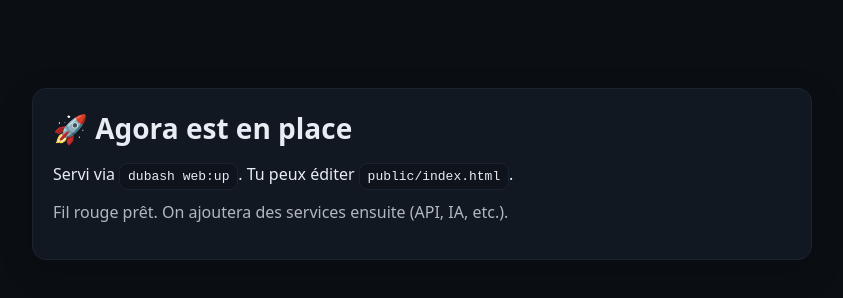
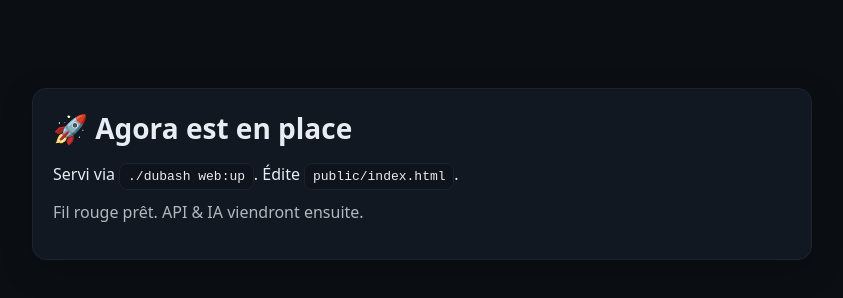
Before and after one commit to aferedye/agora, a plain HTML site: page public/index.html in a window 1280 px wide. Shown: the whole page, without its empty margins (218-1061 px from the left). Drawn offline with Linux system fonts and the light colour scheme.

Commit message:
feat: squelette Bash initial (dubash, web stub, DOC)

```diff
--- a/public/index.html
+++ b/public/index.html
@@ -1,8 +1,7 @@
 <!doctype html>
-<html lang="fr">
-<head>
-  <meta charset="UTF-8" />
-  <meta name="viewport" content="width=device-width,initial-scale=1" />
+<html lang="fr"><head>
+<meta charset="UTF-8"/>
+<meta name="viewport" content="width=device-width,initial-scale=1"/>
 <title>Agora — it works</title>
 <style>
 html,body{font-family:system-ui,-apple-system,Segoe UI,Roboto,Ubuntu,"Helvetica Neue",Arial,sans-serif;margin:0;padding:0;background:#0b0f14;color:#e7edf3}
@@ -12,14 +11,10 @@
 code,pre{background:#0f141c;border:1px solid #1a2330;padding:.35em .6em;border-radius:8px}
 .muted{opacity:.75}
 </style>
-</head>
-<body>
-  <div class="wrap">
-    <div class="card">
+</head><body>
+<div class="wrap"><div class="card">
   <h1>🚀 Agora est en place</h1>
-      <p>Servi via <code>dubash web:up</code>. Tu peux éditer <code>public/index.html</code>.</p>
-      <p class="muted">Fil rouge prêt. On ajoutera des services ensuite (API, IA, etc.).</p>
-    </div>
-  </div>
-</body>
-</html>
+  <p>Servi via <code>./dubash web:up</code>. Édite <code>public/index.html</code>.</p>
+  <p class="muted">Fil rouge prêt. API & IA viendront ensuite.</p>
+</div></div>
+</body></html>
```
Also changed, not shown: 6 other files. Lines whose indentation alone changed are shown as unchanged.
